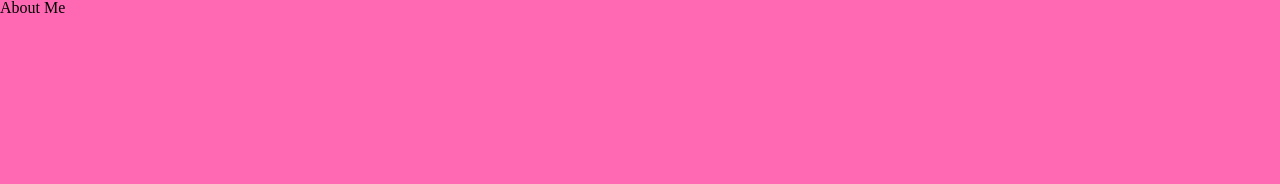
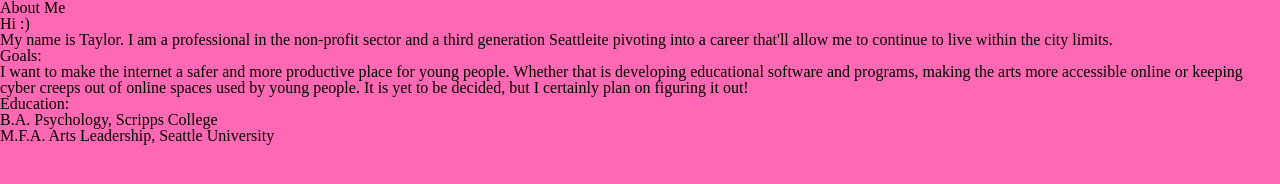
Before and after one commit to thornrae/201-lab-02, a plain HTML site: page index.html in a window 1280 px wide. Drawn offline with Linux system fonts and the light colour scheme.

Commit message:
index.html content added

```diff
--- a/index.html
+++ b/index.html
@@ -5,10 +5,36 @@
     <link rel="stylesheet" href="css/reset.css" >
     <link rel="stylesheet" href="css/style.css">
   </head>
-  <body>
+
+  <main>
     <header>
       <h1>About Me</h1>
     </header>
-    <script src="js/app.js"></script>
-  </body>
+
+    <body>
+      <div id="bio">
+        <p>Hi :)</p>
+        <p>My name is Taylor.  I am a professional in the non-profit sector and a third generation Seattleite pivoting into a career that'll allow me to continue to live within the city limits. </p>
+      </div>
+
+      <div id="goals">
+        <h2>Goals:</h2>
+        <p>I want to make the internet a safer and more productive place for young people. Whether that is developing educational software and programs, making the arts more accessible online or keeping cyber creeps out of online spaces used by young people.  It is yet to be decided, but I certainly plan on figuring it out!</p>
+      </div>
+
+      <div id="education">
+        <h2>Education:</h2>
+        <ul>
+          <li>B.A. Psychology, Scripps College</li>
+          <li>M.F.A. Arts Leadership, Seattle University</li>
+        </ul>
+      </div>
+
+      <script src="js/app.js"></script>
+    </body>
+
+    <footer>
+
+    </footer>
+  </main>
 </html>
```
